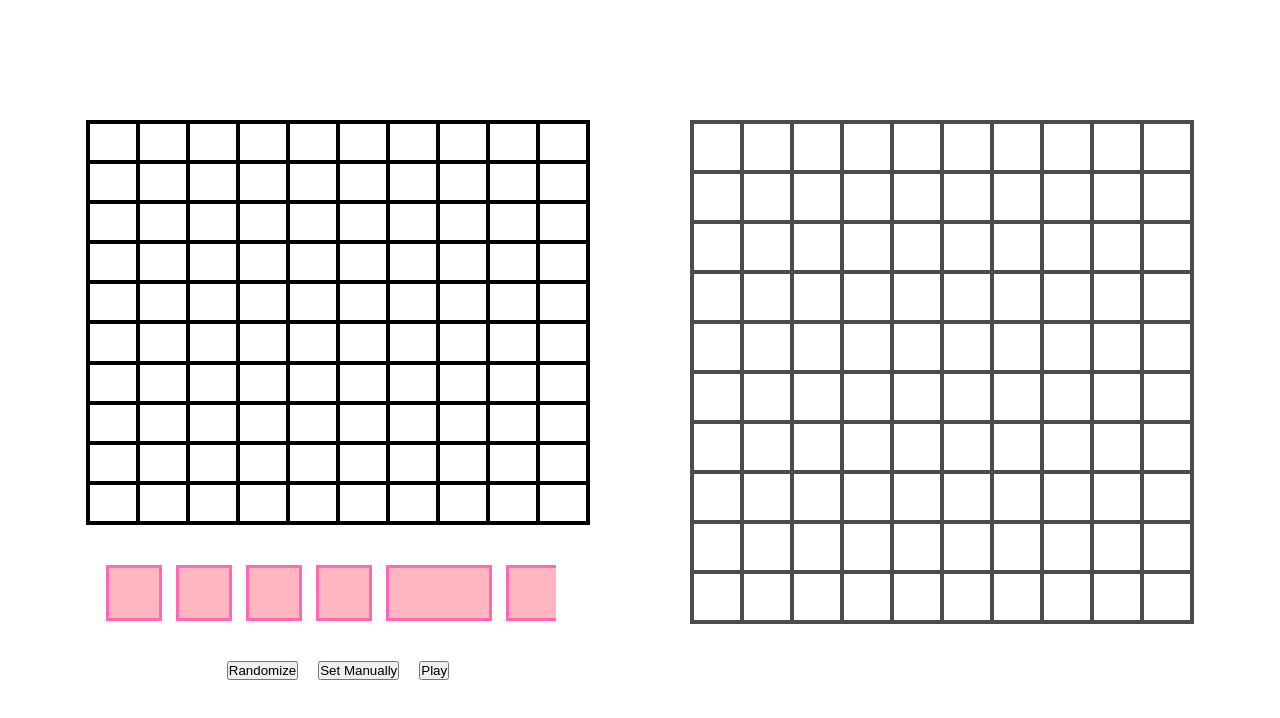
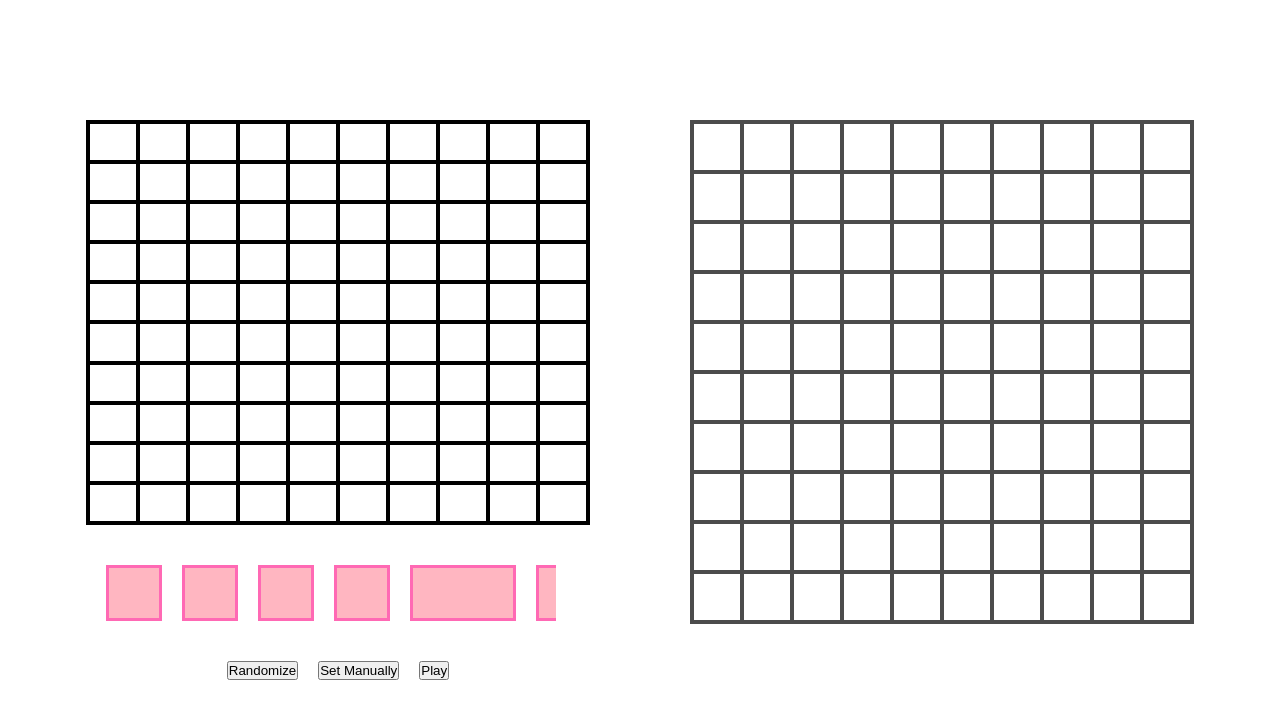
Before and after one commit to Mouzone/battleship, a website built with webpack: page src/index.html in a window 1280 px wide. Both pictures are taken after a click on the button "Set Manually". Built offline with nearby package versions, Linux system fonts and the light colour scheme.

Commit message:
Write function to generate ships inside #ships instead of hardcoding

```diff
--- a/src/driver.helper.js
+++ b/src/driver.helper.js
@@ -9,7 +9,6 @@ export function cleanBoard(player) {
 }
 
 export function generateShips(player) {
-    const ships_to_generate = [[4, 1], [3, 2], [2, 3], [1, 4]]
     ships_to_generate.forEach(([num_ships, length]) => {
         for (let i = 0; i < num_ships; i++) {
             let direction = Math.floor(Math.random() * 2)
@@ -137,6 +136,27 @@ export function aiAttack(player) {
     return [row, col]
 }
 
+export function fillShipsElement() {
+    const conversion = {
+        1: "one",
+        2: "two",
+        3: "three",
+        4: "four"
+    }
+    const ships_element = document.getElementById("ships")
+    ships_to_generate.forEach(([num_ships, length]) => {
+        for (let i = 0; i < num_ships; i++) {
+            const ship_element = document.createElement("div")
+            ship_element.classList.add(`${conversion[length]}`)
+            ship_element.classList.add("horizontal")
+            ship_element.classList.add("ship")
+
+            ship_element.draggable = true
+            ships_element.appendChild(ship_element)
+        }
+    })
+}
+const ships_to_generate = [[4, 1], [3, 2], [2, 3], [1, 4]]
 const board_element = document.getElementById("board")
 const guess_board_element = document.getElementById("guess-board")
 
--- a/src/driver.js
+++ b/src/driver.js
@@ -12,6 +12,7 @@ const players = [new Player(REAL_PLAYER), new Player(AI_PLAYER)]
 function initGame() {
     renderGrids()
     generateShips(players[(player1+1) % 2])
+    fillShipsElement()
     const ships_element = document.getElementById("ships")
 
     const randomize_button = document.getElementById("generate")
@@ -45,6 +46,7 @@ function initGame() {
                 if (!cell.classList.contains("occupied")) {
                     // do stuff here
                     cell.classList.add("occupied")
+                    // here delete the element from ship_element
                     dragged.draggable = false
                 }
             })
--- a/src/index.html
+++ b/src/index.html
@@ -13,36 +13,6 @@
 
         </div>
         <div id="ships">
-            <div class="one">
-                <div class="one ship horizontal" draggable="true"></div>
-            </div>
-            <div class="one">
-                <div class="one ship horizontal" draggable="true"></div>
-            </div>
-            <div class="one">
-                <div class="one ship horizontal" draggable="true"></div>
-            </div>
-            <div class="one">
-                <div class="one ship horizontal" draggable="true"></div>
-            </div>
-            <div class="two">
-                <div class="two ship horizontal" draggable="true"></div>
-            </div>
-            <div class="two">
-                <div class="two ship horizontal" draggable="true"></div>
-            </div>
-            <div class="two">
-                <div class="two ship horizontal" draggable="true"></div>
-            </div>
-            <div class="three">
-                <div class="three ship horizontal" draggable="true"></div>
-            </div>
-            <div class="three">
-                <div class="three ship horizontal" draggable="true"></div>
-            </div>
-            <div class="four">
-                <div class="four ship horizontal" draggable="true"></div>
-            </div>
         </div>
         <div id="buttons">
             <button type="button" id="generate"> Randomize </button>
--- a/src/style.css
+++ b/src/style.css
@@ -59,27 +59,21 @@ body {
 }
 
 .occupied,
-.one.ship,
-.two.ship,
-.three.ship,
-.fourth.ship {
+.one,
+.two,
+.three,
+.fourth {
     background-color: lightpink;
     border: 3px solid hotpink;
 }
 
-.one.ship,
-.two.ship,
-.three.ship,
-.fourth.ship {
+.one,
+.two,
+.three,
+.fourth {
     flex: 0 0 auto;
     display: inline-block;
     height: 50px;
-}
-
-.ship-container {
-    display: none;
-    border: 3px dashed hotpink;
-    background-color: white;
 }
 
 .one {
```
